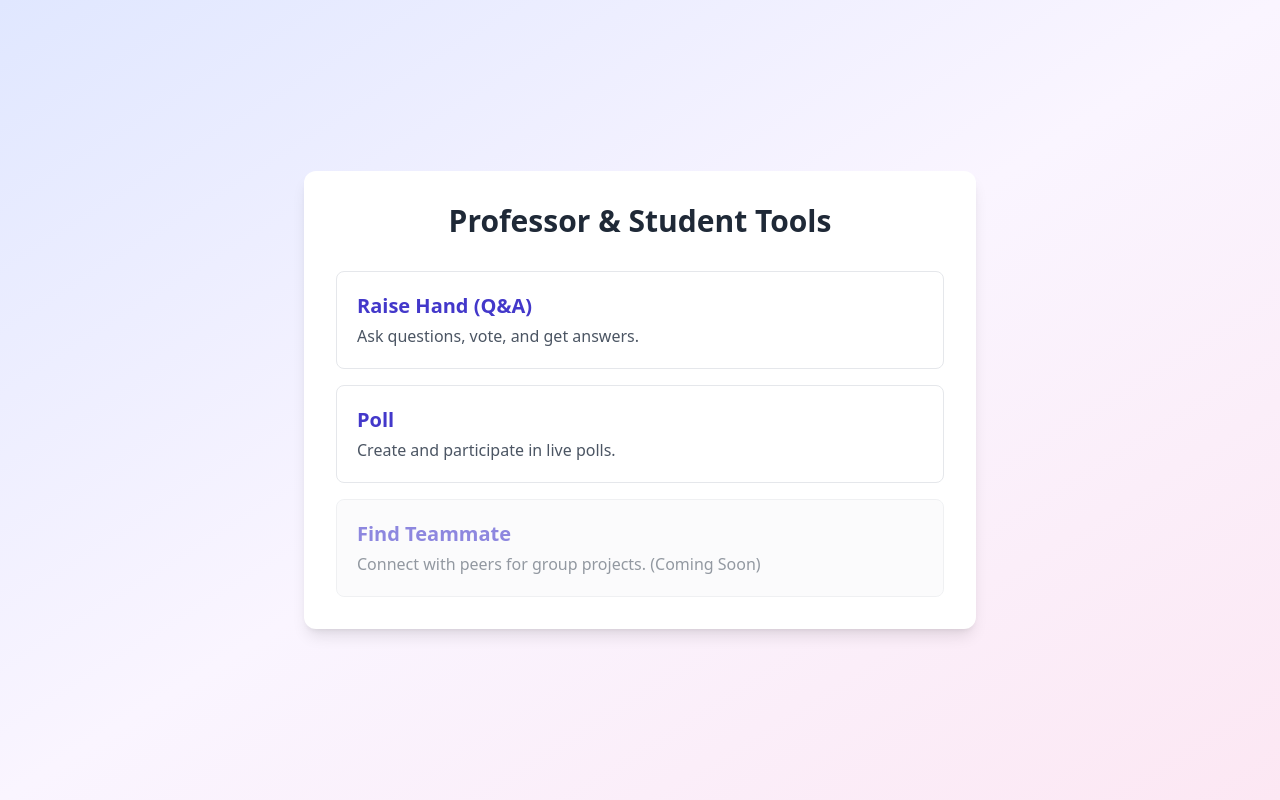
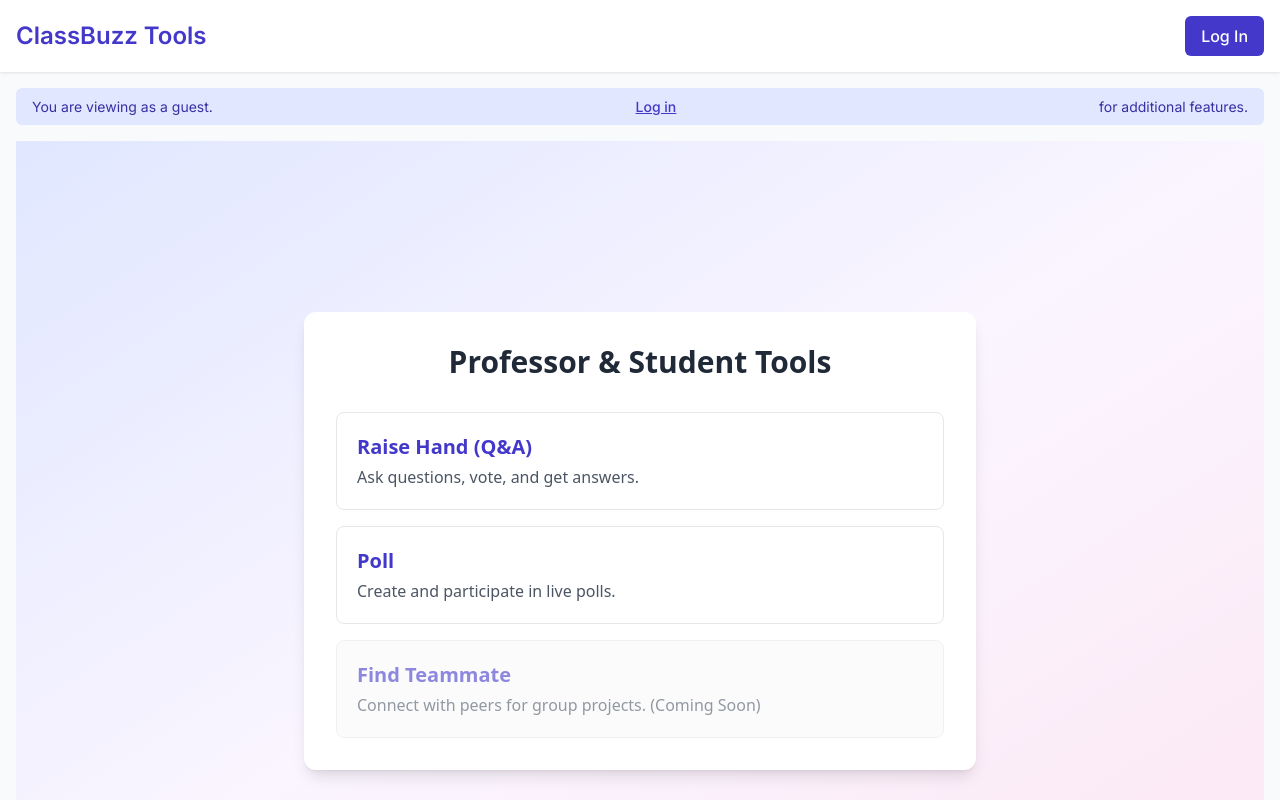
Before and after one commit to Elainelyy/classbuzz, a React (Vite) app: page / in a window 1280 px wide. Shown: the top 800 px of the page. Built offline with nearby package versions, Linux system fonts and the light colour scheme.

Commit message:
Integrate with Auth0

```diff
--- a/package.json
+++ b/package.json
@@ -13,6 +13,7 @@
     "heroku-postbuild": "npm run build -- --debug"
   },
   "dependencies": {
+    "@auth0/auth0-react": "^2.3.0",
     "@aws-sdk/client-s3": "^3.787.0",
     "@aws-sdk/s3-request-presigner": "^3.787.0",
     "@vitejs/plugin-react": "^4.2.1",
--- a/public/styles/main.css
+++ b/public/styles/main.css
@@ -1,3 +1,5 @@
+@import url('https://fonts.googleapis.com/css2?family=Inter:wght@400;500;600;700&display=swap');
+
 @tailwind base;
 @tailwind components;
 @tailwind utilities;
@@ -9,7 +11,65 @@ body {
     background-color: #f9fafb;
 }
 
-@import url('https://fonts.googleapis.com/css2?family=Inter:wght@400;500;600;700&display=swap');
+/* Authentication styles */
+.app-header {
+  display: flex;
+  justify-content: space-between;
+  align-items: center;
+  padding: 1rem;
+  background-color: white;
+  box-shadow: 0 1px 3px rgba(0, 0, 0, 0.1);
+}
+
+.app-header h1 {
+  margin: 0;
+  font-size: 1.5rem;
+  font-weight: 600;
+  color: #4338ca;
+}
+
+.login-button, .logout-button {
+  padding: 0.5rem 1rem;
+  border-radius: 0.375rem;
+  font-weight: 500;
+  cursor: pointer;
+  border: none;
+  transition: background-color 0.15s ease-in-out;
+}
+
+.login-button {
+  background-color: #4338ca;
+  color: white;
+}
+
+.login-button:hover {
+  background-color: #3730a3;
+}
+
+.logout-button {
+  background-color: #f3f4f6;
+  color: #4b5563;
+}
+
+.logout-button:hover {
+  background-color: #e5e7eb;
+}
+
+.loading-button {
+  padding: 0.5rem 1rem;
+  color: #4b5563;
+}
+
+.auth-container {
+  display: flex;
+  align-items: center;
+  gap: 0.75rem;
+}
+
+.user-info {
+  font-size: 0.875rem;
+  color: #4b5563;
+}
 
 /* Common styles */
 .dot {
@@ -438,3 +498,49 @@ body {
 .max-h-300px {
     max-height: 300px;
 }
+
+/* App container styles */
+.app-container {
+  display: flex;
+  flex-direction: column;
+  min-height: 100vh;
+}
+
+.app-content {
+  flex: 1;
+  padding: 1rem;
+}
+
+.user-status-banner, .guest-banner {
+  margin-bottom: 1rem;
+  padding: 0.5rem 1rem;
+  border-radius: 0.375rem;
+  font-size: 0.875rem;
+}
+
+.user-status-banner {
+  background-color: #e0f2fe;
+  color: #0c4a6e;
+}
+
+.guest-banner {
+  background-color: #e0e7ff;
+  color: #3730a3;
+  display: flex;
+  justify-content: space-between;
+  align-items: center;
+}
+
+.login-link {
+  background: none;
+  border: none;
+  color: #4338ca;
+  font-weight: 500;
+  cursor: pointer;
+  padding: 0;
+  text-decoration: underline;
+}
+
+.login-link:hover {
+  color: #3730a3;
+}
--- /dev/null
+++ b/src/auth/auth0-provider.jsx
@@ -0,0 +1,23 @@
+import React from 'react';
+import { Auth0Provider } from '@auth0/auth0-react';
+
+const domain = 'dev-0hou552bxbe8cst4.us.auth0.com';
+const clientId = 'igVS2s5PCjEl2bcaBBEndtBh8NC1yz5R';
+const audience = 'https://api.classbuzz.com';
+
+const Auth0ProviderWithConfig = ({ children }) => {
+  return (
+    <Auth0Provider
+      domain={domain}
+      clientId={clientId}
+      authorizationParams={{
+        redirect_uri: window.location.origin,
+        audience: audience,
+      }}
+    >
+      {children}
+    </Auth0Provider>
+  );
+};
+
+export default Auth0ProviderWithConfig;
--- a/src/components/App.jsx
+++ b/src/components/App.jsx
@@ -1,10 +1,13 @@
 import React, { useState } from 'react';
+import { useAuth0 } from '@auth0/auth0-react';
 import ToolList from './ToolList.jsx';
 import RaiseHandTool from './RaiseHandTool.jsx';
 import PollTool from './PollTool.jsx';
+import LoginButton from './LoginButton.jsx';
 
 export default function App() {
   const [currentTool, setCurrentTool] = useState(null);
+  const { isAuthenticated, isLoading, user, loginWithRedirect } = useAuth0();
 
   const handleSelectTool = (toolId) => {
     if (toolId === 'raise-hand' || toolId === 'poll') {
@@ -19,13 +22,58 @@ export default function App() {
     setCurrentTool(null);
   };
 
-  if (currentTool === 'raise-hand') {
-    return <RaiseHandTool onGoBack={handleGoBack} />;
+  // Auth0 loading state
+  if (isLoading) {
+    return <div className="message-box loading">Loading authentication...</div>;
   }
 
-  if (currentTool === 'poll') {
-    return <PollTool onGoBack={handleGoBack} />;
-  }
+  // Determine if user is a speaker (for future use)
+  const isSpeaker = isAuthenticated ? checkIfUserIsSpeaker(user) : false;
 
-  return <ToolList onSelectTool={handleSelectTool} />;
+  // App content based on selected tool
+  const renderContent = () => {
+    if (currentTool === 'raise-hand') {
+      return <RaiseHandTool onGoBack={handleGoBack} userIsSpeaker={isSpeaker} />;
+    }
+
+    if (currentTool === 'poll') {
+      return <PollTool onGoBack={handleGoBack} userIsSpeaker={isSpeaker} />;
+    }
+
+    return <ToolList onSelectTool={handleSelectTool} userIsSpeaker={isSpeaker} />;
+  };
+
+  return (
+    <div className="app-container">
+      <header className="app-header">
+        <h1>ClassBuzz Tools</h1>
+        <LoginButton />
+      </header>
+
+      <div className="app-content">
+        {isAuthenticated && (
+          <div className="user-status-banner">
+            Logged in as: {user.name} {isSpeaker ? '(Speaker)' : '(Guest)'}
+          </div>
+        )}
+
+        {!isAuthenticated && (
+          <div className="guest-banner">
+            You are viewing as a guest. <button className="login-link" onClick={() => loginWithRedirect()}>Log in</button> for additional features.
+          </div>
+        )}
+
+        {renderContent()}
+      </div>
+    </div>
+  );
 }
+
+// Helper function to determine if a user is a speaker (placeholder for future implementation)
+function checkIfUserIsSpeaker(user) {
+  // This is a placeholder. In the future, you might:
+  // - Check against a list of speaker email domains
+  // - Verify roles in the user's Auth0 profile
+  // - Make an API call to check if this user ID is registered as a speaker
+  return false; // Default to false for now
+}
--- /dev/null
+++ b/src/components/LoginButton.jsx
@@ -0,0 +1,35 @@
+import React from 'react';
+import { useAuth0 } from '@auth0/auth0-react';
+
+export default function LoginButton() {
+  const { loginWithRedirect, logout, isAuthenticated, user, isLoading } = useAuth0();
+
+  if (isLoading) {
+    return <div className="loading-button">Loading...</div>;
+  }
+
+  if (isAuthenticated) {
+    return (
+      <div className="auth-container">
+        <span className="user-info">
+          {user.name}
+        </span>
+        <button
+          className="logout-button"
+          onClick={() => logout({ returnTo: window.location.origin })}
+        >
+          Log Out
+        </button>
+      </div>
+    );
+  }
+
+  return (
+    <button
+      className="login-button"
+      onClick={() => loginWithRedirect()}
+    >
+      Log In
+    </button>
+  );
+}
--- a/src/main.jsx
+++ b/src/main.jsx
@@ -1,6 +1,7 @@
 import React from 'react';
 import ReactDOM from 'react-dom/client';
 import App from './components/App.jsx';
+import Auth0ProviderWithConfig from './auth/auth0-provider.jsx';
 import '../public/styles/main.css';
 
 // Find the root element in index.html
@@ -12,6 +13,8 @@ const root = ReactDOM.createRoot(container);
 // Render the main App component
 root.render(
   <React.StrictMode>
-    <App />
+    <Auth0ProviderWithConfig>
+      <App />
+    </Auth0ProviderWithConfig>
   </React.StrictMode>
 );
```
Also changed, not shown: index.html (+5 -5 lines), 1 other file (tests, documents, lock files or other folders).
